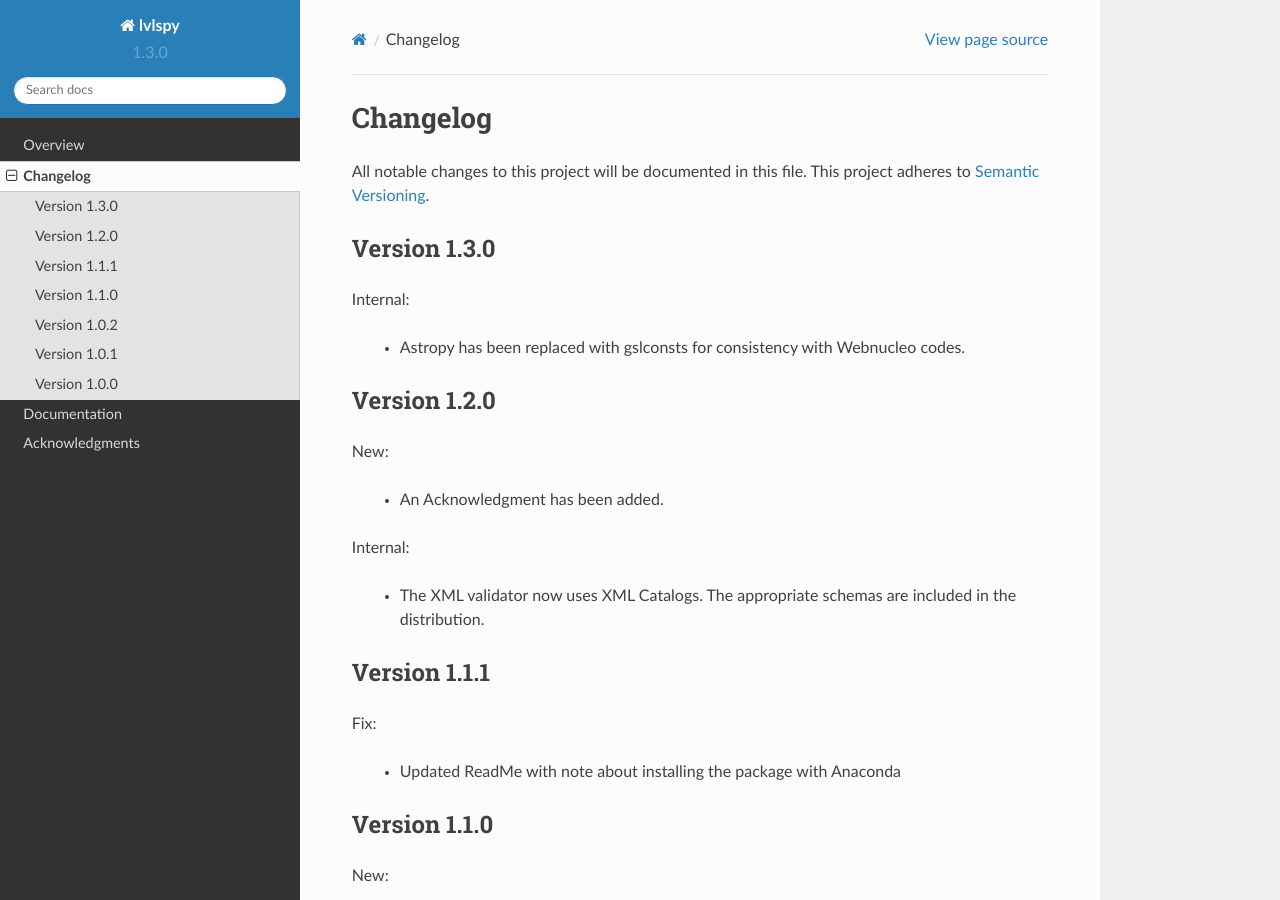
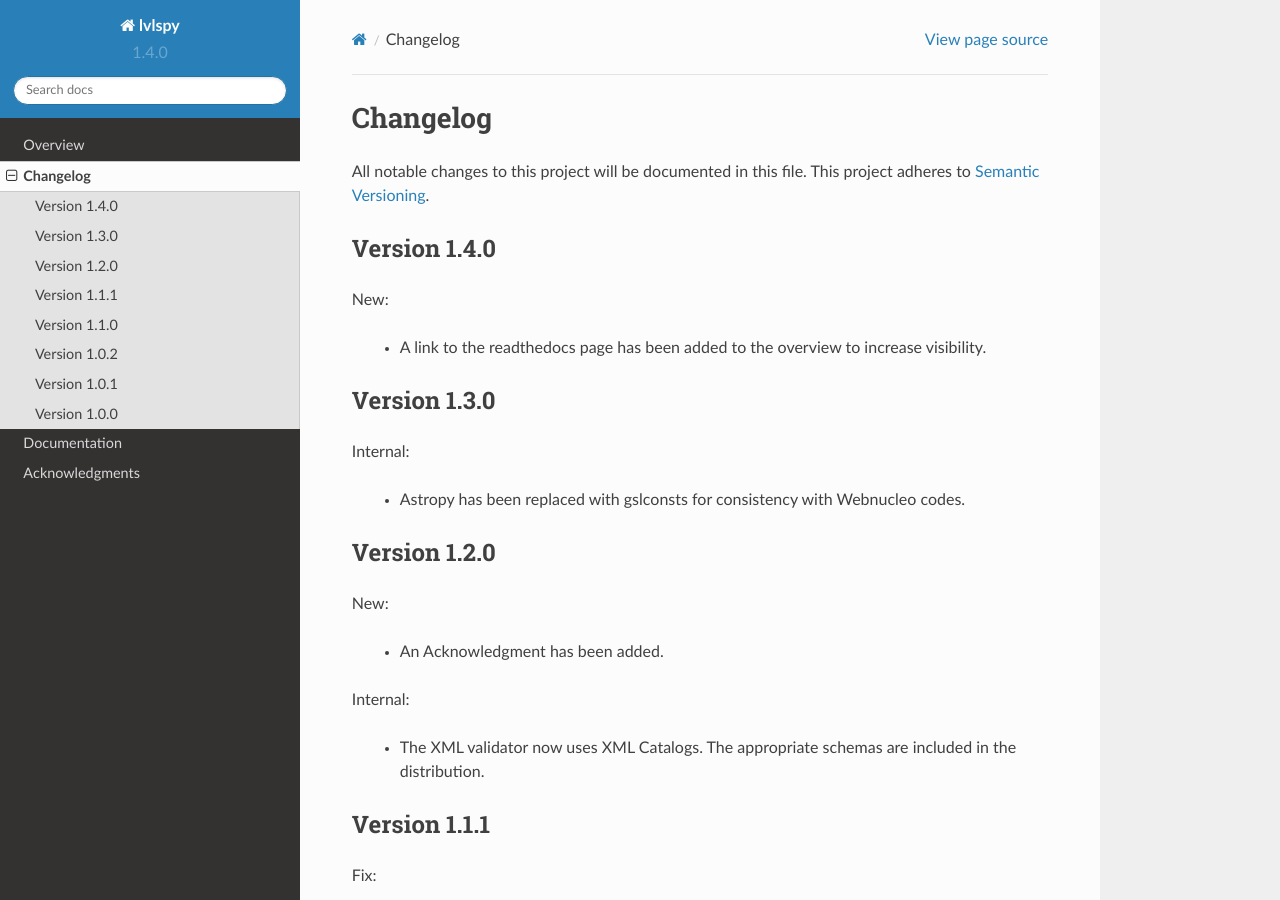
Before and after one commit to jaadt7/lvlspy, a Sphinx documentation site: the page built from doc/source/changelog.rst, in a window 1280 px wide and 900 px high. Built offline with Sphinx 7.4.7 and the Read the Docs theme 2.0.0, drawn with Linux system fonts in a browser that asks for light colours.

Commit message:
Add link to readthedocs.  Bump version.

```diff
--- a/README.rst
+++ b/README.rst
@@ -40,3 +40,8 @@ License
 -------
 
 The project is licensed under the GNU Public License v3 (or later).
+
+Documentation
+-------------
+
+The project documentation is available at `<https://lvlspy.readthedocs.io>`_.
--- a/doc/source/changelog.rst
+++ b/doc/source/changelog.rst
@@ -3,6 +3,13 @@ Changelog
 
 All notable changes to this project will be documented in this file.  This
 project adheres to `Semantic Versioning <http://semver.org/spec/v2.0.0.html>`_.
+
+Version 1.4.0
+-------------
+
+New:
+
+  * A link to the readthedocs page has been added to the overview to increase visibility.
 
 Version 1.3.0
 -------------
--- a/lvlspy/__about__.py
+++ b/lvlspy/__about__.py
@@ -2,6 +2,6 @@ __all__ = ["__title__", "__summary__", "__version__", "__author__", "__copyright
 
 __title__ = "lvlspy"
 __summary__ = "Python project to work with quantum level system data"
-__version__ = "1.3.0"
+__version__ = "1.4.0"
 __author__ = "Clemson University"
 __copyright__ = "Clemson University, 2022"
```
